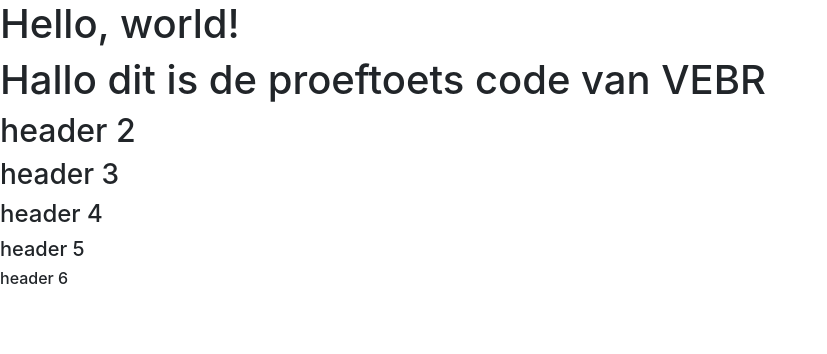
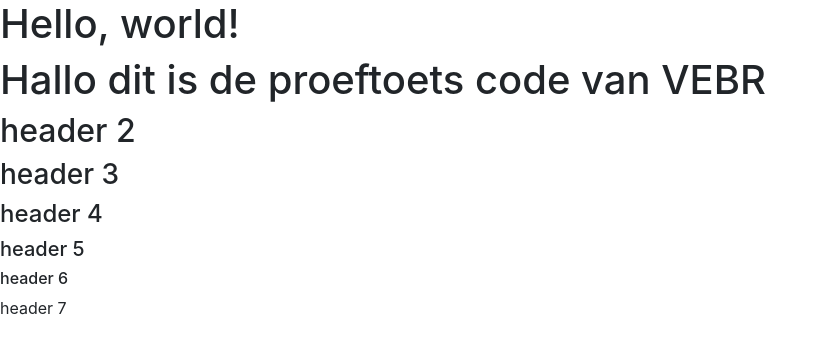
Before and after one commit to Draaqull/ProeftoetsVEBR, a plain HTML site: page index.html in a window 1280 px wide. Shown: the whole page, without its empty margins (0-827 px from the left). Drawn offline with nearby package versions, Linux system fonts and the light colour scheme.

Commit message:
vierdecommit

```diff
--- a/index.html
+++ b/index.html
@@ -18,6 +18,7 @@
     <h4>header 4</h4>
     <h5>header 5</h5>
     <h6>header 6</h6>
+    <h7>header 7</h7>
 
     <!-- Optional JavaScript -->
     <!-- jQuery first, then Popper.js, then Bootstrap JS -->
```
